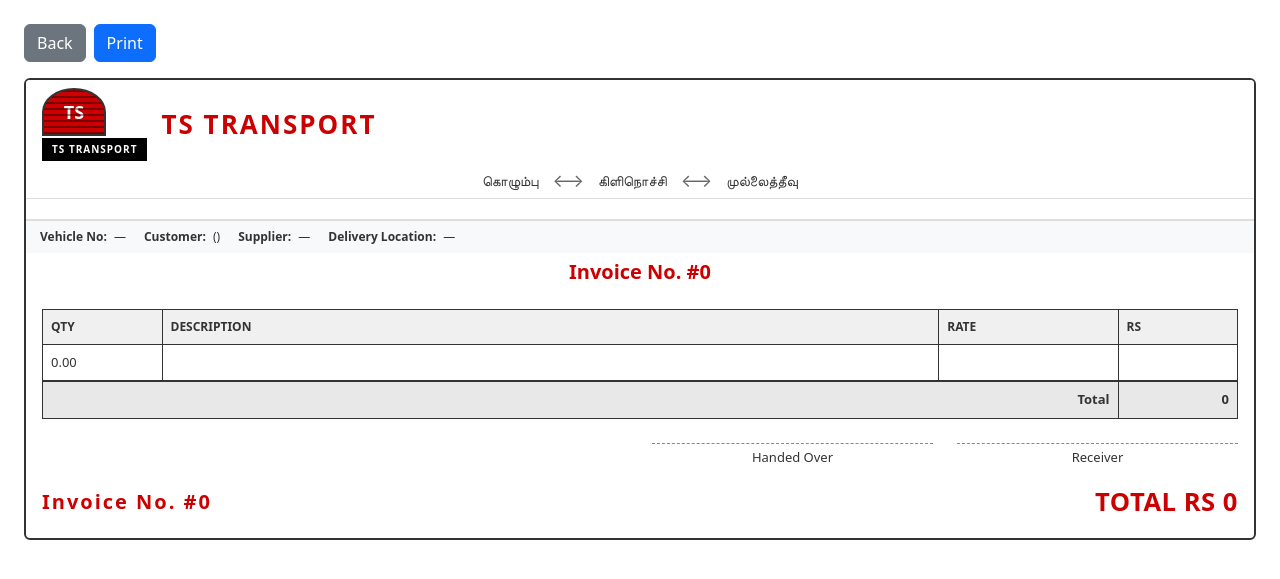
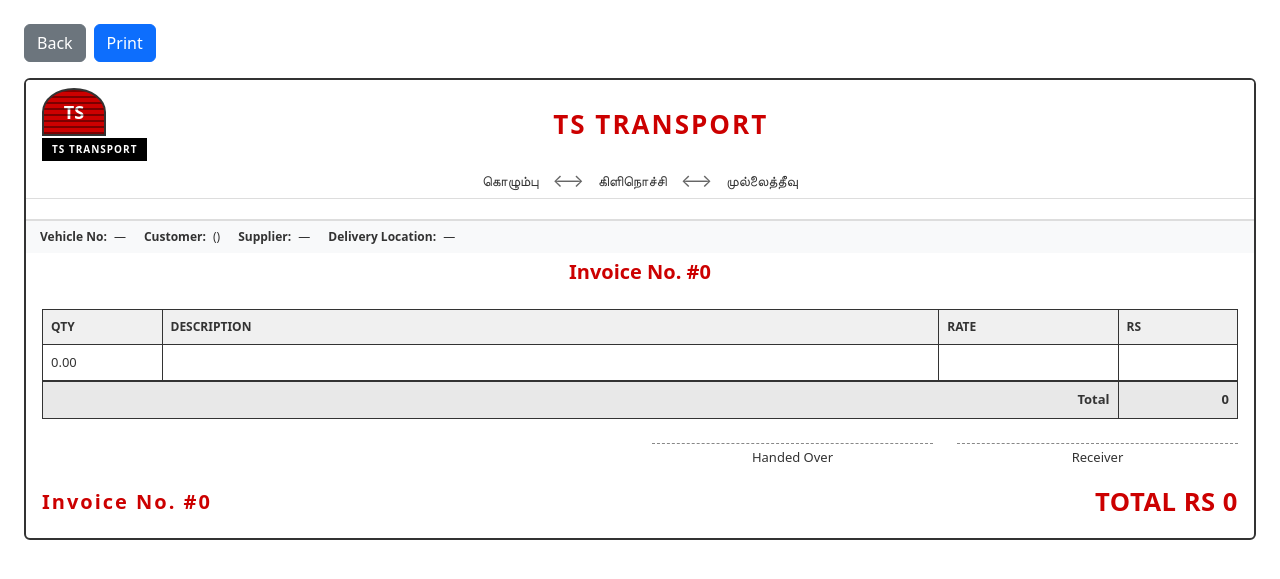
Before and after one commit to keerththeejan/tms, a PHP site: the page made by views/parcels/print.php in a window 1280 px wide. Shown: the top 579 px of the page. Run offline with PHP 8.4, Linux system fonts and the light colour scheme; the template is opened without the code that fills it, so the values that code supplies are empty.

Commit message:
keerththi

```diff
--- a/views/parcels/print.php
+++ b/views/parcels/print.php
@@ -22,8 +22,10 @@ if (strlen($logoTitleColor) === 4) { $c = $logoTitleColor[1].$logoTitleColor[1].
     body { padding: 24px; font-size: 13px; background: #fff; color: #333; }
     .sheet { border: 2px solid #333; border-radius: 6px; overflow: hidden; background: #fff; }
     .sheet-header { background: #fff; position: relative; }
-    .header-top { display: flex; align-items: flex-start; justify-content: space-between; flex-wrap: wrap; gap: 10px; padding: 8px 16px 4px; }
-    .header-brand { display: flex; align-items: center; gap: 14px; flex-wrap: wrap; }
+    .header-top { display: grid; grid-template-columns: auto 1fr auto; align-items: center; gap: 10px; padding: 8px 16px 4px; }
+    .header-left { display: flex; align-items: center; gap: 14px; }
+    .header-center { text-align: center; }
+    .header-right { min-width: 64px; }
     .logo-unit { display: flex; flex-direction: column; align-items: flex-start; }
     .logo-unit .logo-wrap { width: 64px; height: 48px; display: flex; align-items: center; justify-content: center; background: var(--logo-arch); border-radius: 50% 50% 0 0; font-weight: 800; font-size: 18px; color: var(--logo-bar-color); border: 2px solid #333; position: relative; }
     .logo-unit .logo-wrap::before { content: ''; position: absolute; left: 0; right: 0; top: 0; bottom: 0; border-radius: inherit; background: repeating-linear-gradient(0deg, #000 0, #000 2px, transparent 2px, transparent 6px); opacity: 0.4; pointer-events: none; }
@@ -108,7 +110,6 @@ $invoiceNo = (int)($parcel['invoice_no'] ?? 0) > 0 ? (int)$parcel['invoice_no']
       </div>
     <?php endif; ?>
     <div class="header-top">
-      <div class="header-brand">
       <?php
         $useLogoImage = (($brand['logo_display'] ?? 'builtin') === 'image') && !empty($brand['logo_url']);
         $logoInitials = trim($brand['logo_initials'] ?? 'TS') ?: 'TS';
@@ -120,6 +121,7 @@ $invoiceNo = (int)($parcel['invoice_no'] ?? 0) > 0 ? (int)$parcel['invoice_no']
         }
         $logoInitials = $logoInitials ?: 'TS';
       ?>
+      <div class="header-left">
         <?php if ($useLogoImage): ?>
           <?php $logoUrl = $brand['logo_url']; $logoUrl = (strpos($logoUrl, 'http') === 0 || strpos($logoUrl, '//') === 0) ? $logoUrl : Helpers::baseUrl($logoUrl); ?>
           <img src="<?php echo htmlspecialchars($logoUrl); ?>" alt="Logo" style="height:56px">
@@ -129,8 +131,11 @@ $invoiceNo = (int)($parcel['invoice_no'] ?? 0) > 0 ? (int)$parcel['invoice_no']
             <span class="bar-small"><?php echo htmlspecialchars(strtoupper($brand['name'] ?? 'TS Transport')); ?></span>
           </div>
         <?php endif; ?>
+      </div>
+      <div class="header-center">
         <div class="brand-title"><?php echo htmlspecialchars($brand['name'] ?? 'TS Transport'); ?></div>
       </div>
+      <div class="header-right"></div>
     </div>
     <div class="route-bar">
       <?php foreach ($routeTamilParts as $i => $part): ?>
```
Lines whose indentation alone changed are shown as unchanged.
